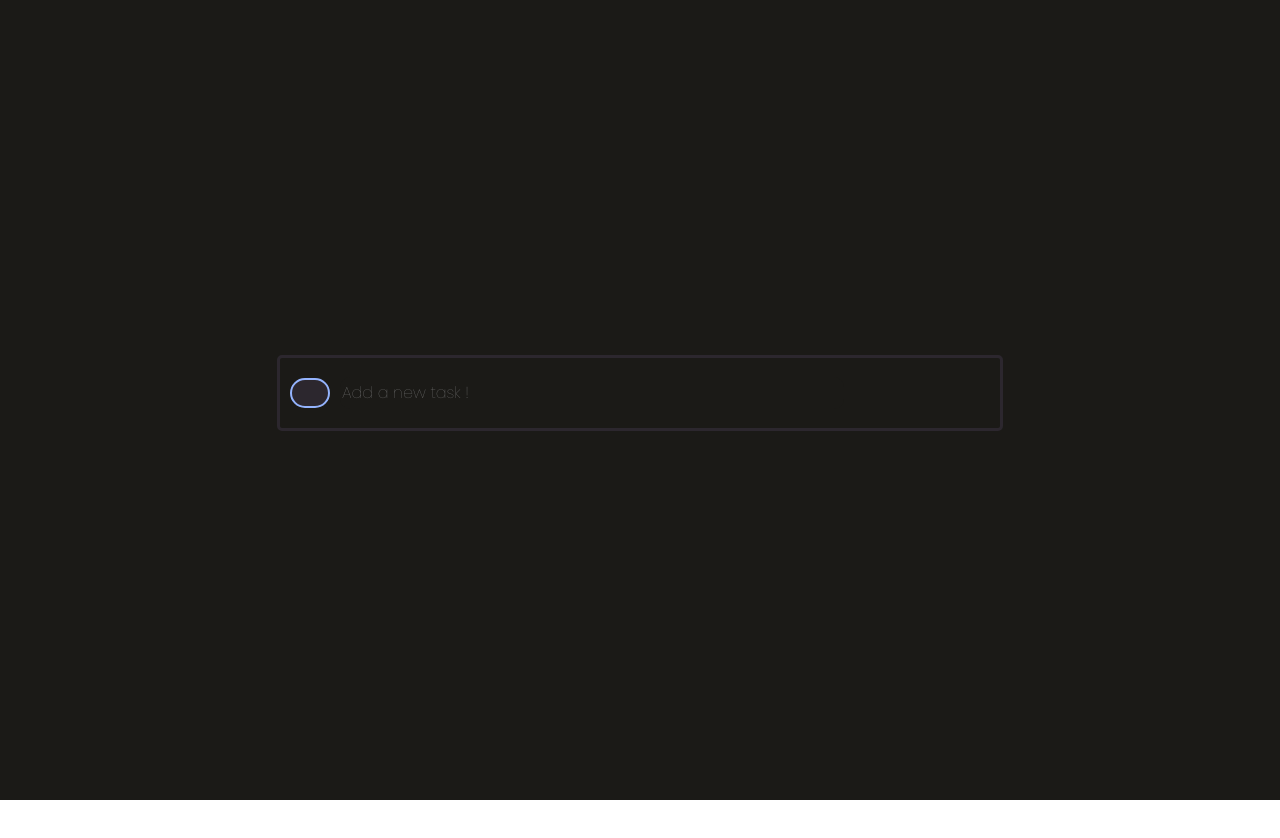
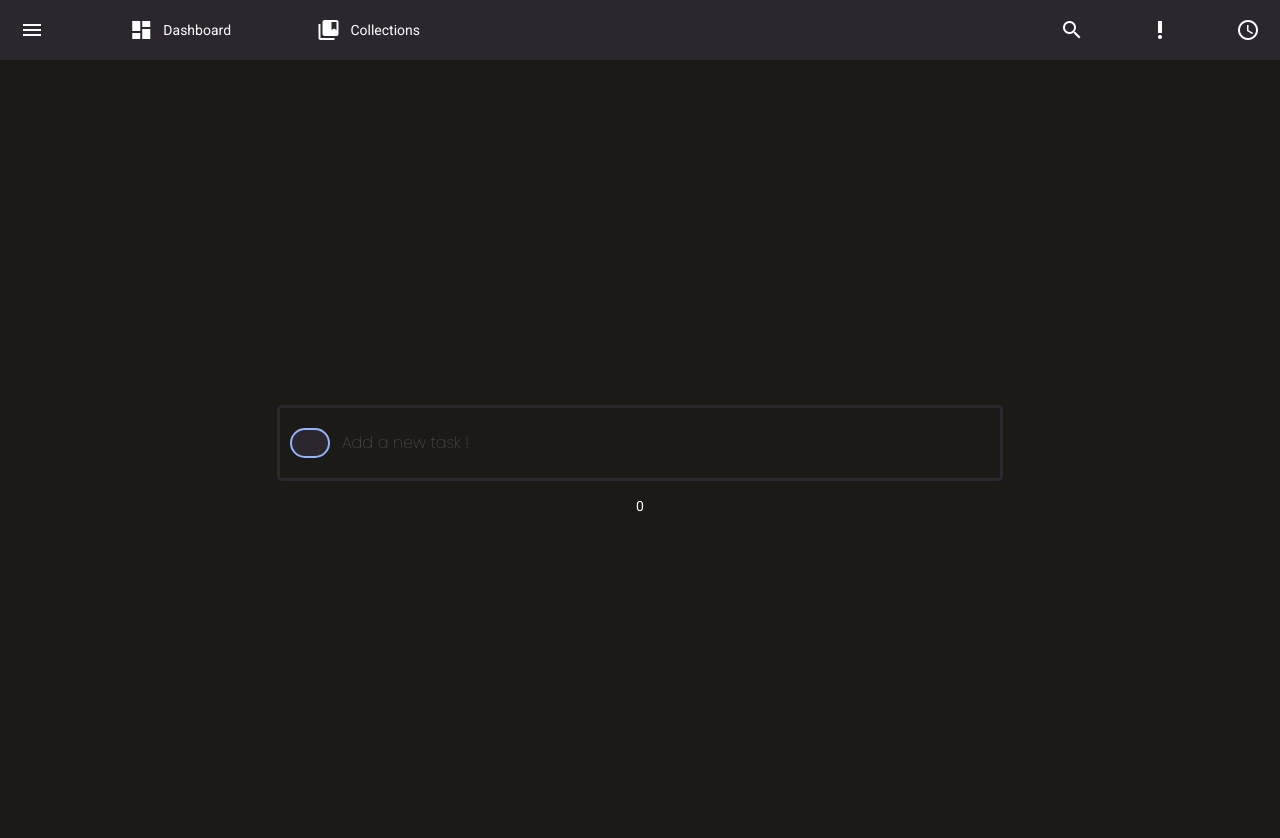
Before and after one commit to mehdiKnn/angular-todolist, an Angular app: page / in a window 1280 px wide. Shown: the top 838 px of the page. Before the commit the page ends 800 px from the top, so only its background shows below. Built offline with nearby package versions, Linux system fonts and the light colour scheme.

Commit message:
header navbar done

```diff
--- a/angular.json
+++ b/angular.json
@@ -28,6 +28,7 @@
               "src/assets"
             ],
             "styles": [
+              "./node_modules/@angular/material/prebuilt-themes/indigo-pink.css",
               "src/styles.scss"
             ],
             "scripts": []
@@ -96,6 +97,7 @@
               "src/assets"
             ],
             "styles": [
+              "./node_modules/@angular/material/prebuilt-themes/indigo-pink.css",
               "src/styles.scss"
             ],
             "scripts": []
--- a/package.json
+++ b/package.json
@@ -11,10 +11,12 @@
   "private": true,
   "dependencies": {
     "@angular/animations": "^14.2.0",
+    "@angular/cdk": "^14.2.7",
     "@angular/common": "^14.2.0",
     "@angular/compiler": "^14.2.0",
     "@angular/core": "^14.2.0",
     "@angular/forms": "^14.2.0",
+    "@angular/material": "^14.2.7",
     "@angular/platform-browser": "^14.2.0",
     "@angular/platform-browser-dynamic": "^14.2.0",
     "@angular/router": "^14.2.0",
--- a/src/app/app.component.html
+++ b/src/app/app.component.html
@@ -1,4 +1,27 @@
 
+<header>
+    <div class="navbar">
+        <div class="menu">
+            <mat-icon aria-label="menu icon">menu</mat-icon>
+            <div class="icon">
+                <mat-icon aria-label="dashboard icon">dashboard</mat-icon>
+                <span> Dashboard  </span>
+            </div>
+            <div class="icon">
+                <mat-icon aria-label="collections icon">collections_bookmark</mat-icon>
+                <span> Collections  </span>
+            </div>
+
+
+        </div>
+        <div class="settings">
+            <mat-icon aria-label="search icon">search</mat-icon>
+            <mat-icon aria-label="notif icon">priority_high</mat-icon>
+            <mat-icon aria-label="search icon">query_builder</mat-icon>
+        </div>
+    </div>
+
+</header>
 <section id="main">
     <div id="container">
         <div class="addTask">
@@ -8,11 +31,14 @@
             placeholder="Add a new task ! ">
         </div>
 
-        <div *ngFor="let x of items; let index = index;"
+        <div>
+            {{tasks.length}}
+        </div>
+        <div *ngFor="let task of tasks; let index = index;"
                 class="task">
                 <input (click)="deleteTask(index)" type="button"
                  class="">
-                {{x}}
+                {{task}}
         </div>
       </div>
 </section>
--- a/src/app/app.component.scss
+++ b/src/app/app.component.scss
@@ -8,13 +8,33 @@
 
 #main {
     background-color: #1B1A17;
-    height: 100vh;
+    min-height: 100vh;
     @include flex;
+}
+
+.navbar {
+    height: 60px;
+    background-color: #2C272E;
+    @include flex(space-between, $direction: row);
+    padding: 0 20px;
+    .menu {
+        width: 400px;
+        @include flex(space-between, $direction: row);
+        .icon {
+            @include flex(space-between, $direction: row);
+            span {
+                margin-left: 10px;
+            }
+        }
+    }
+    .settings {
+        width: 200px;
+        @include flex(space-between, $direction: row);
+    }
 }
 
 #container {
     width: 1280px;
-    height: 100vh;
     @include flex;
     .addTask {
         width: 700px;
@@ -26,7 +46,7 @@
         border-radius: 5px;
         margin-bottom: 15px;
         padding: 10px;
-        @include flex(flex-start,center,row);
+        @include flex(flex-start, $direction: row);
         gap: 10px;
         input {
             width: 500px;
@@ -57,7 +77,7 @@
         border-radius: 5px;
         margin-bottom: 15px;
         padding: 15px;
-        @include flex(flex-start,center,row);
+        @include flex(flex-start, $direction: row);
         gap: 10px;
         font-weight: 200;
         input {
--- a/src/app/app.component.ts
+++ b/src/app/app.component.ts
@@ -7,7 +7,7 @@ import { Component } from '@angular/core';
 })
 export class AppComponent {
 
-    public items: string[] = [];
+    public tasks: string[] = [];
 
     public newTask = '';
 
@@ -15,12 +15,12 @@ export class AppComponent {
         if (this.newTask == '') {
         }
         else {
-            this.items.push(this.newTask);
+            this.tasks.push(this.newTask);
             this.newTask = '';
         }
     }
 
     public deleteTask(index: number) {
-        this.items.splice(index, 1);
+        this.tasks.splice(index, 1);
     }
 }
--- a/src/app/app.module.ts
+++ b/src/app/app.module.ts
@@ -2,6 +2,8 @@ import { NgModule } from '@angular/core';
 import { BrowserModule } from '@angular/platform-browser';
 import { FormsModule } from '@angular/forms'
 import { AppComponent } from './app.component';
+import { BrowserAnimationsModule } from '@angular/platform-browser/animations';
+import { MaterialModule } from './shared/modules/material/material.module';
 
 @NgModule({
   declarations: [
@@ -9,7 +11,9 @@ import { AppComponent } from './app.component';
   ],
   imports: [
     BrowserModule,
-    FormsModule
+    FormsModule,
+    BrowserAnimationsModule,
+    MaterialModule
 
   ],
   providers: [],
--- /dev/null
+++ b/src/app/shared/modules/material/material.module.ts
@@ -0,0 +1,19 @@
+import { NgModule } from '@angular/core';
+import { CommonModule } from '@angular/common';
+import { MatIconModule } from '@angular/material/icon';
+
+const materialModules = [
+  MatIconModule
+];
+
+@NgModule({
+  declarations: [],
+  imports: [
+    CommonModule,
+    ...materialModules
+  ],
+  exports: [
+    ...materialModules
+  ]
+})
+export class MaterialModule { }
--- a/src/index.html
+++ b/src/index.html
@@ -9,8 +9,13 @@
   <link rel="preconnect" href="https://fonts.googleapis.com">
 <link rel="preconnect" href="https://fonts.gstatic.com" crossorigin>
 <link href="https://fonts.googleapis.com/css2?family=Poppins:wght@100&display=swap" rel="stylesheet">
+<link href="https://fonts.googleapis.com/icon?family=Material+Icons" rel="stylesheet">
+  <link rel="preconnect" href="https://fonts.gstatic.com">
+  <link href="https://fonts.googleapis.com/css2?family=Roboto:wght@300;400;500&display=swap" rel="stylesheet">
+  <link rel="icon" type="image/x-icon" href="favicon.ico">
+  <link rel="preconnect" href="https://fonts.gstatic.com">
 </head>
-<body>
+<body class="mat-typography">
   <app-root></app-root>
 </body>
 </html>
--- a/src/styles.scss
+++ b/src/styles.scss
@@ -5,3 +5,5 @@ body {
     color: #fff;
 
 }
+html, body { height: 100%; }
+body { margin: 0; font-family: Roboto, "Helvetica Neue", sans-serif; }
```
Also changed, not shown: 1 other file (tests, documents, lock files or other folders).
